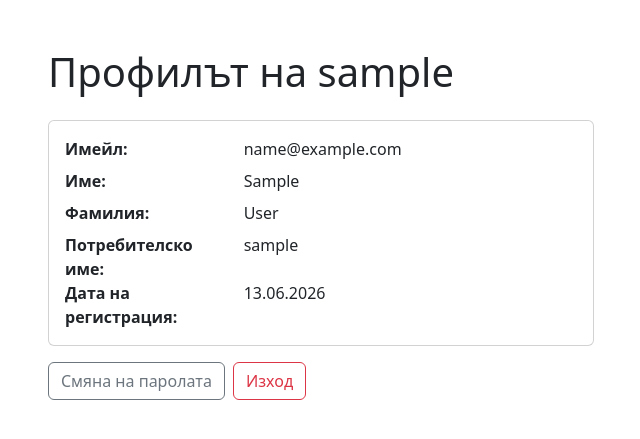
After one commit to mvulch/woolcraft-api, a Django app: page /accounts/profile/ in a window 1280 px wide. The commit adds this page. Shown: the top 439 px of the page, without its empty margins (34-674 px from the left). Run offline with Django 5.2, Linux system fonts and the light colour scheme; the visitor is signed in with stand-in values (Sample User, id 1).

Commit message:
Added views for profile, logout and password change.

```diff
--- a/accounts/urls.py
+++ b/accounts/urls.py
@@ -1,9 +1,13 @@
 from django.urls import path
-from .views import register_view, login_view
+from .views import register_view, login_view, profile_view, CustomPasswordChangeView, CustomLogoutView
 from django.contrib.auth import views as auth_views
+
 app_name = 'accounts'
 urlpatterns = [
     path('register/', register_view, name='register'),
     path('login/', login_view, name='login'),
+    path('profile/', profile_view, name='profile'),
+    path('password-change/', CustomPasswordChangeView.as_view(template_name='accounts/password_change.html'), name='password_change'),
+    path('logout', CustomLogoutView.as_view(), name='logout'),
 
 ]
--- a/accounts/views.py
+++ b/accounts/views.py
@@ -1,6 +1,9 @@
 from django.contrib.auth import authenticate, login
+from django.contrib.auth.decorators import login_required
+from django.contrib.auth.views import PasswordChangeView, LogoutView
 from django.shortcuts import render, redirect
 from django.contrib import messages
+from django.urls import reverse_lazy
 
 from .forms import RegistrationForm, LoginForm
 # Create your views here.
@@ -9,17 +12,19 @@ def register_view(request):
         form = RegistrationForm(request.POST)
         if form.is_valid():
             form.save()
-            messages.success(request, "Регистрацията е успешна. Влезте в профила си.")
+            first_name = form.cleaned_data.get('first_name')
+            messages.success(request, f"{first_name}, регистрацията е успешна. Влезте в профила си.")
             return redirect('accounts:login')
     else:
         form = RegistrationForm()
-        print(form.errors)
+        #print(form.errors)
 
     return render(request, "accounts/registration.html",{'form':form})
 
 def login_view(request):
-    # if request.user.is_authenticated:
-    #    return redirect('home')
+    if request.user.is_authenticated:
+        return redirect('accounts:profile')
+        # return redirect('home')
     if request.method == 'POST':
         form = LoginForm(request.POST)
         if form.is_valid():
@@ -29,7 +34,7 @@ def login_view(request):
 
             if user is not None:
                 login(request, user)
-                return redirect('accounts:login')
+                return redirect('accounts:profile')
                 # return redirect('home')
             else:
                 messages.error(request, "Грешен имейл или парола.")
@@ -38,3 +43,14 @@ def login_view(request):
     else:
         form = LoginForm()
     return render(request, 'accounts/login.html', {'form':form})
+
+@login_required
+def profile_view(request):
+    return render(request, 'accounts/profile.html', {'user': request.user})
+
+class CustomPasswordChangeView(PasswordChangeView):
+    template_name = 'accounts/password_change.html'
+    success_url = reverse_lazy('accounts:profile')
+
+class CustomLogoutView(LogoutView):
+    next_page = 'accounts:login' # home
--- /dev/null
+++ b/templates/accounts/profile.html
@@ -0,0 +1,43 @@
+{% extends 'base.html' %}
+{% block title %}Профил{% endblock %}
+{% block content %}
+    <div class="row my-3 p-0">
+        <div class="col-lg-6">
+            {% if messages %}
+                {% for message in messages %}
+                    <div class="alert {% if message.tags == 'error' %}alert-danger {% else %}alert-success{% endif %}">
+                        {{ message }}
+                    </div>
+                {% endfor %}
+            {% endif %}
+            <h1 class="mb-4">Профилът на {{user.username}}</h1>
+            <div class="card">
+                <div class="card-body">
+                    <dl class="row mb-0">
+                        <dt class="col-sm-4">Имейл:</dt>
+                        <dd class="col-sm-8">{{ user.email }}</dd>
+
+                        <dt class="col-sm-4">Име:</dt>
+                        <dd class="col-sm-8">{{ user.first_name }}</dd>
+
+                        <dt class="col-sm-4">Фамилия:</dt>
+                        <dd class="col-sm-8">{{ user.last_name }}</dd>
+
+                        <dt class="col-sm-4">Потребителско име:</dt>
+                        <dd class="col-sm-8">{{ user.username }}</dd>
+
+                        <dt class="col-sm-4">Дата на регистрация:</dt>
+                        <dd class="col-sm-8">{{ user.date_joined|date:"d.m.Y" }}</dd>
+                    </dl>
+                </div>
+            </div>
+            <div class="mt-3 d-flex gap-2">
+                <a href="{% url 'accounts:password_change' %}" class="btn btn-outline-secondary">Смяна на паролата</a>
+                <form action="{% url 'accounts:logout'%}" method="POST">
+                    {% csrf_token %}
+                    <button class="btn btn-outline-danger">Изход</button>
+                </form>
+            </div>
+        </div>
+    </div>
+{% endblock %}
--- a/woolCraftApiProject/settings.py
+++ b/woolCraftApiProject/settings.py
@@ -32,6 +32,8 @@ INSTALLED_APPS = [
 
 AUTH_USER_MODEL = 'accounts.CustomUser'
 AUTHENTICATION_BACKENDS = ['accounts.backends.EmailBackend']
+LOGIN_URL = 'accounts:login'
+
 
 MIDDLEWARE = [
     'django.middleware.security.SecurityMiddleware',
@@ -83,7 +85,7 @@ AUTH_PASSWORD_VALIDATORS = [
     },
 ]
 
-LANGUAGE_CODE = 'en'  #'bg'
+LANGUAGE_CODE = 'bg'  #'bg'
 TIME_ZONE = 'Europe/Sofia'
 
 USE_I18N = True
```
Also changed, not shown: templates/accounts/password_change.html (added, +52 -0 lines), templates/accounts/registration.html (+4 -4 lines).
